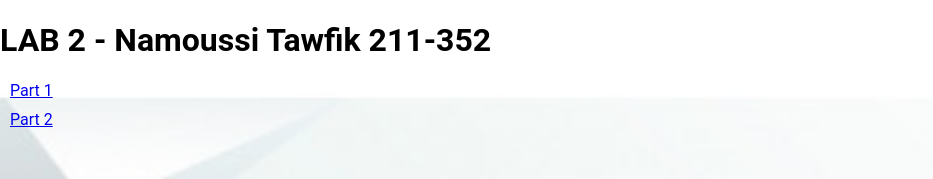
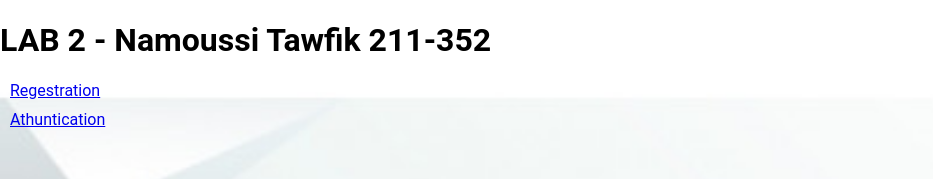
Before and after one commit to zinousec/Namoussi-211-352-web-dev-2022-1-lab2.github.io, a plain HTML site: page index.html in a window 1280 px wide. Shown: the top 179 px of the page, without its empty margins (0-933 px from the left). Drawn offline with Linux system fonts and the light colour scheme.

Commit message:
Update index.html

```diff
--- a/index.html
+++ b/index.html
@@ -13,10 +13,10 @@
     </header>
     <main>
         <div class="marg">
-            <a href="part1.html">Part 1</a>
+            <a href="part1.html">Regestration</a>
         </div>
         <div class="marg">
-            <a href="part2.html">Part 2</a>
+            <a href="part2.html">Athuntication</a>
         </div>
     </main>
 </body>
```
